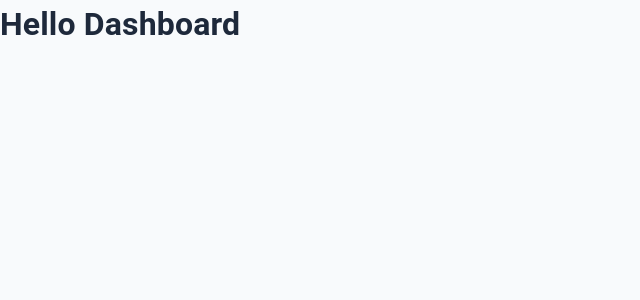
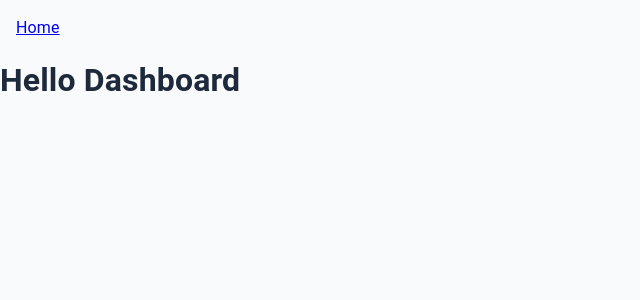
Before and after one commit to piratemermaid/healthcare-dashboard, a React (Vite) app in the folder client/: page / in a window 1280 px wide. Shown: the top 300 px of the page, without its empty margins (0-640 px from the left). Built offline with nearby package versions, Linux system fonts and the light colour scheme.

Commit message:
set up tanstack router

```diff
--- a/client/package.json
+++ b/client/package.json
@@ -15,6 +15,7 @@
     "@fontsource/roboto": "^5.2.10",
     "@mui/icons-material": "^7.3.8",
     "@mui/material": "^7.3.8",
+    "@tanstack/react-router": "^1.163.3",
     "react": "^19.2.0",
     "react-dom": "^19.2.0"
   },
--- a/client/src/main.tsx
+++ b/client/src/main.tsx
@@ -2,15 +2,16 @@ import { StrictMode } from 'react';
 import { createRoot } from 'react-dom/client';
 import { ThemeProvider } from '@mui/material/styles';
 import { CssBaseline } from '@mui/material';
+import { RouterProvider } from '@tanstack/react-router';
 
-import App from './App.tsx';
+import { router } from './router';
 import { lightTheme } from '~/themes/light';
 import './index.css';
 
 createRoot(document.getElementById('root')!).render(
   <StrictMode>
     <ThemeProvider theme={lightTheme}>
-      <App />
+      <RouterProvider router={router} />
       <CssBaseline />
     </ThemeProvider>
   </StrictMode>
--- a/client/src/App.tsx
+++ b/client/src/pages/HomePage.tsx
@@ -1,9 +1,7 @@
-function App() {
+export function HomePage() {
   return (
     <div>
       <h1>Hello Dashboard</h1>
     </div>
   );
 }
-
-export default App;
--- /dev/null
+++ b/client/src/pages/index.ts
@@ -0,0 +1 @@
+export * from './HomePage';
--- /dev/null
+++ b/client/src/router.tsx
@@ -0,0 +1,13 @@
+import { createRouter } from '@tanstack/react-router';
+import { rootRoute } from './routes/__root';
+import { Route as indexRoute } from './routes/index';
+
+const routeTree = rootRoute.addChildren([indexRoute]);
+
+export const router = createRouter({ routeTree });
+
+declare module '@tanstack/react-router' {
+  interface Register {
+    router: typeof router;
+  }
+}
--- /dev/null
+++ b/client/src/routes/__root.tsx
@@ -0,0 +1,17 @@
+import { createRootRoute, Link, Outlet } from '@tanstack/react-router';
+
+export const rootRoute = createRootRoute({
+  component: RootLayout,
+  notFoundComponent: () => <div>404 - Page not found</div>,
+});
+
+function RootLayout() {
+  return (
+    <>
+      <nav style={{ display: 'flex', gap: '1rem', padding: '1rem' }}>
+        <Link to="/">Home</Link>
+      </nav>
+      <Outlet />
+    </>
+  );
+}
--- /dev/null
+++ b/client/src/routes/index.tsx
@@ -0,0 +1,12 @@
+import { createRoute } from '@tanstack/react-router';
+import { rootRoute } from './__root';
+
+import { HomePage } from '~/pages';
+
+const indexRoute = createRoute({
+  getParentRoute: () => rootRoute,
+  path: '/',
+  component: HomePage,
+});
+
+export const Route = indexRoute;
```
Also changed, not shown: 1 other file (tests, documents, lock files or other folders).
